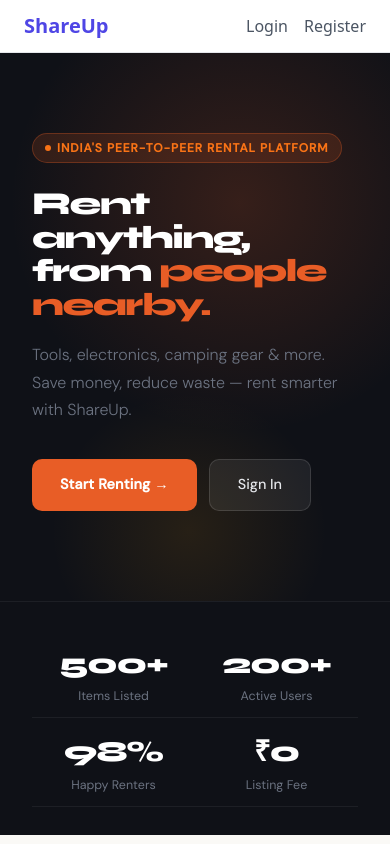
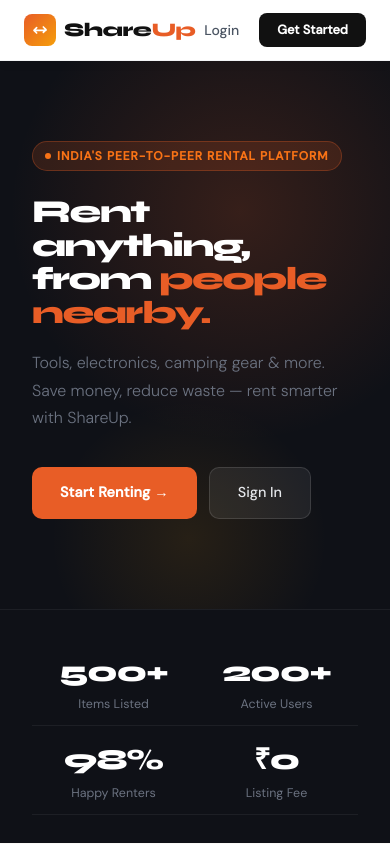
Before and after one commit to Harsh5453/ShareUp, a React (Vite) app in the folder Frontend/shareup-frontend/: page / in a window 390 px wide. Shown: the top 844 px of the page. Built offline with nearby package versions, Linux system fonts and the light colour scheme; no server answers.

Commit message:
Enhance Navbar with responsive design and styles
Added responsive styles and improved layout for the Navbar component.

```diff
--- a/Frontend/shareup-frontend/src/components/layout/Navbar.jsx
+++ b/Frontend/shareup-frontend/src/components/layout/Navbar.jsx
@@ -1,9 +1,11 @@
 import { Link, useNavigate } from 'react-router-dom'
 import useAuth from '../../hooks/useAuth'
+import { useState } from 'react'
 
 export default function Navbar() {
   const { user, logout } = useAuth()
   const navigate = useNavigate()
+  const [menuOpen, setMenuOpen] = useState(false)
 
   const handleLogout = () => {
     logout()
@@ -11,17 +13,89 @@
   }
 
   return (
-    <nav className="sticky top-0 z-40 bg-white border-b">
-      <div className="max-w-7xl mx-auto px-6 py-3 flex justify-between items-center">
-        <Link to="/" className="font-bold text-xl text-indigo-600">
-          ShareUp
+    <>
+      <style>{`
+        @import url('https://fonts.googleapis.com/css2?family=Syne:wght@600;700;800&family=DM+Sans:wght@300;400;500&display=swap');
+        .nav-root { font-family: 'DM Sans', sans-serif; }
+        .nav-logo { font-family: 'Syne', sans-serif; }
+        .nav-link {
+          position: relative;
+          font-size: 0.875rem;
+          font-weight: 500;
+          color: #4b5563;
+          transition: color 0.2s;
+          text-decoration: none;
+        }
+        .nav-link::after {
+          content: '';
+          position: absolute;
+          bottom: -2px; left: 0;
+          width: 0; height: 2px;
+          background: #e85d26;
+          transition: width 0.25s ease;
+        }
+        .nav-link:hover { color: #111; }
+        .nav-link:hover::after { width: 100%; }
+        .avatar {
+          width: 36px; height: 36px;
+          border-radius: 50%;
+          background: linear-gradient(135deg, #e85d26, #f59e0b);
+          display: flex; align-items: center; justify-content: center;
+          color: white; font-weight: 700; font-size: 0.875rem;
+          cursor: pointer;
+        }
+        .btn-logout {
+          font-size: 0.8rem;
+          font-weight: 500;
+          padding: 6px 16px;
+          border-radius: 8px;
+          border: 1.5px solid #e85d26;
+          color: #e85d26;
+          background: transparent;
+          cursor: pointer;
+          transition: all 0.2s;
+        }
+        .btn-logout:hover { background: #e85d26; color: white; }
+        .btn-register {
+          font-size: 0.8rem;
+          font-weight: 600;
+          padding: 7px 18px;
+          border-radius: 8px;
+          background: #111;
+          color: white;
+          border: none;
+          cursor: pointer;
+          transition: background 0.2s;
+          text-decoration: none;
+        }
+        .btn-register:hover { background: #e85d26; }
+      `}</style>
+
+      <nav className="nav-root sticky top-0 z-50 bg-white border-b border-gray-100" style={{ boxShadow: '0 1px 12px rgba(0,0,0,0.06)' }}>
+        <div style={{ maxWidth: 1200, margin: '0 auto', padding: '0 24px', height: 60, display: 'flex', alignItems: 'center', justifyContent: 'space-between' }}>
+
+          {/* Logo */}
+          <Link to="/" style={{ textDecoration: 'none', display: 'flex', alignItems: 'center', gap: 8 }}>
+            <div style={{
+              width: 32, height: 32, borderRadius: 8,
+              background: 'linear-gradient(135deg, #e85d26, #f59e0b)',
+              display: 'flex', alignItems: 'center', justifyContent: 'center'
+            }}>
+              <svg width="16" height="16" viewBox="0 0 24 24" fill="none">
+                <path d="M7 16.5L3 12.5M3 12.5L7 8.5M3 12.5H21M17 7.5L21 11.5M21 11.5L17 15.5" stroke="white" strokeWidth="2.5" strokeLinecap="round" strokeLinejoin="round"/>
+              </svg>
+            </div>
+            <span className="nav-logo" style={{ fontSize: '1.2rem', fontWeight: 800, color: '#111', letterSpacing: '-0.5px' }}>
+              Share<span style={{ color: '#e85d26' }}>Up</span>
+            </span>
           </Link>
 
-        <div className="flex items-center gap-4">
+          {/* Right side */}
+          <div style={{ display: 'flex', alignItems: 'center', gap: 20 }}>
             {!user && (
               <>
-              <Link to="/login" className="text-gray-600 hover:text-black">Login</Link>
-              <Link to="/register" className="text-gray-600 hover:text-black">Register</Link>
+                <Link to="/login" className="nav-link">Login</Link>
+                <Link to="/register" className="btn-register">Get Started</Link>
               </>
             )}
 
@@ -29,25 +103,28 @@
               <>
                 <Link
                   to={user.role === 'OWNER' ? '/owner' : '/borrower'}
-                className="text-gray-600 hover:text-black"
+                  className="nav-link"
                 >
                   Dashboard
                 </Link>
 
-              <span className="text-sm text-gray-500">
-                {user.email}
-              </span>
-
-              <button
-                onClick={handleLogout}
-                className="bg-red-500 text-white px-3 py-1 rounded hover:bg-red-600"
-              >
-                Logout
-              </button>
+                <div style={{ display: 'flex', alignItems: 'center', gap: 10 }}>
+                  <div style={{ textAlign: 'right' }}>
+                    <div style={{ fontSize: '0.8rem', fontWeight: 600, color: '#111', lineHeight: 1.2 }}>
+                      {user.email?.split('@')[0]}
+                    </div>
+                    <div style={{ fontSize: '0.7rem', color: '#9ca3af', textTransform: 'uppercase', letterSpacing: '0.05em' }}>
+                      {user.role}
+                    </div>
+                  </div>
+                  <div className="avatar">{user.email?.[0]?.toUpperCase()}</div>
+                  <button onClick={handleLogout} className="btn-logout">Logout</button>
+                </div>
               </>
             )}
           </div>
         </div>
       </nav>
+    </>
   )
 }
```
Lines whose indentation alone changed are shown as unchanged.
